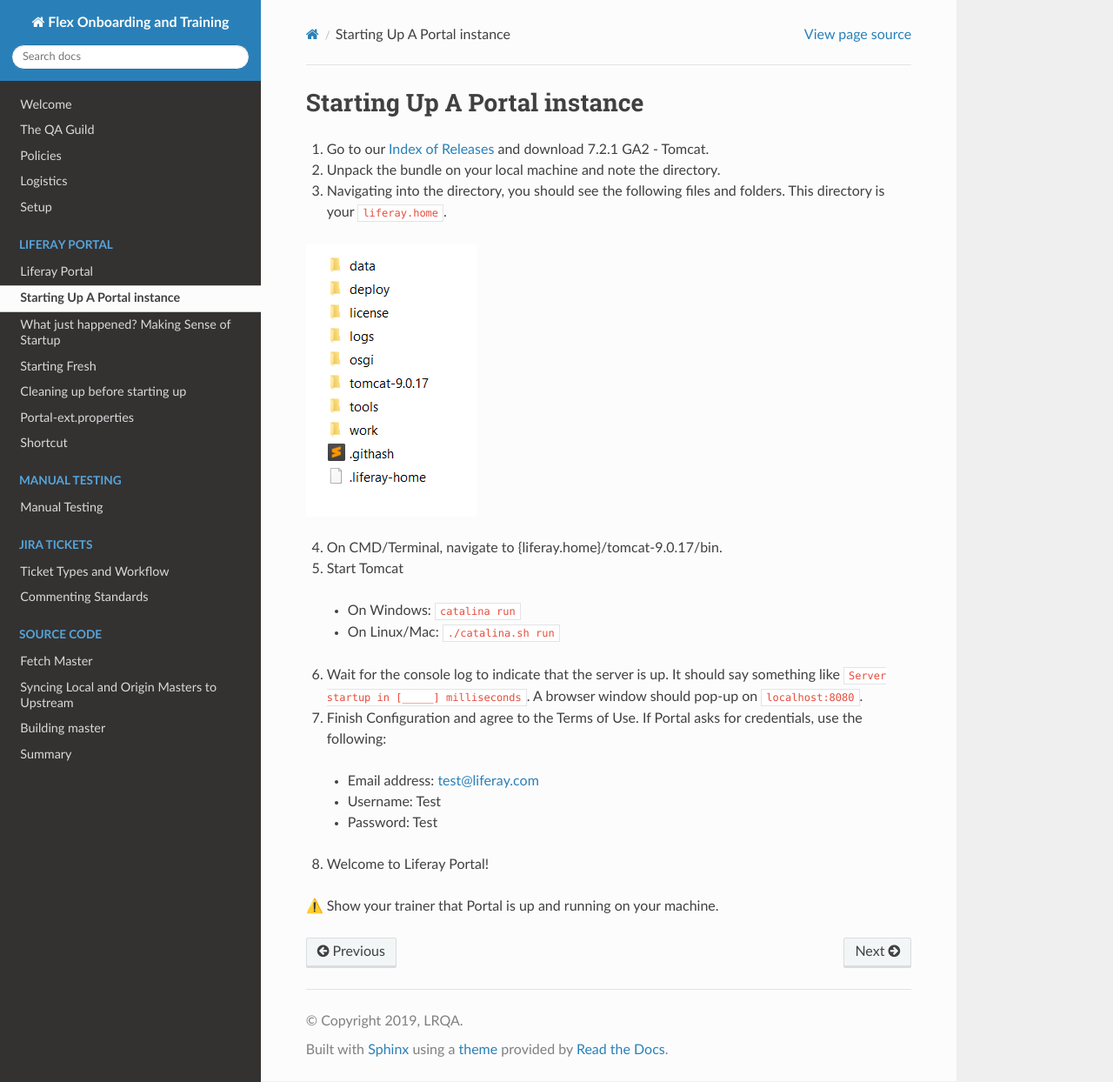
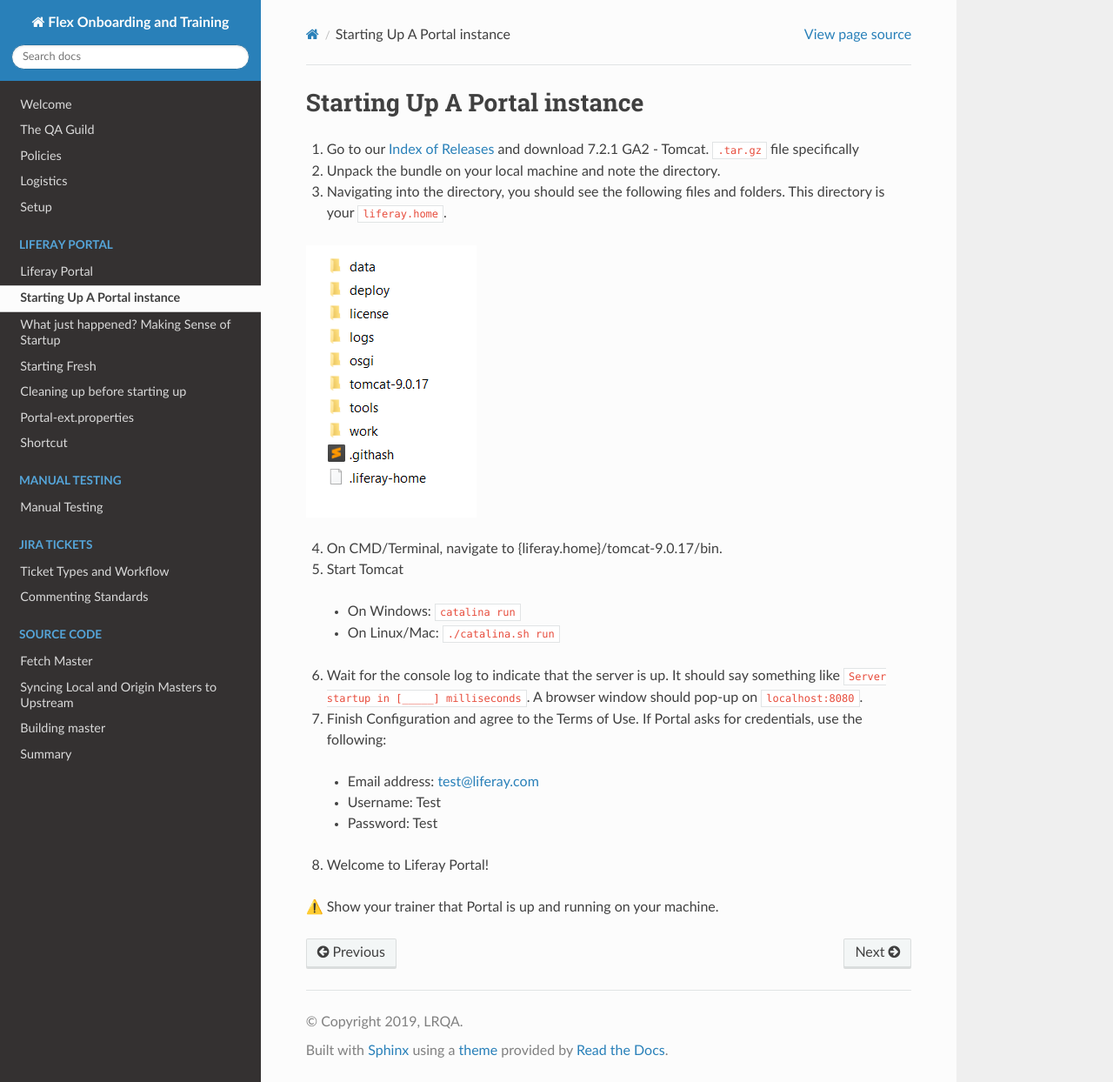
Before and after one commit to nikki-pru/flex-training, a Sphinx documentation site: the page built from docs/portal/starting-portal.rst, in a window 1280 px wide and 1244 px high. Shown: the whole window at 87% size. Built offline with Sphinx 7.4.7 and the Read the Docs theme 2.0.0, drawn with Linux system fonts in a browser that asks for light colours.

Commit message:
LRQA-62604 Add ".tar.gz" specifically for new testers

```diff
--- a/docs/portal/starting-portal.rst
+++ b/docs/portal/starting-portal.rst
@@ -1,7 +1,7 @@
 Starting Up A Portal instance
 ==============================
 
-1. Go to our `Index of Releases`_ and download 7.2.1 GA2 - Tomcat.
+1. Go to our `Index of Releases`_ and download 7.2.1 GA2 - Tomcat. ``.tar.gz`` file specifically
 2. Unpack the bundle on your local machine and note the directory.
 3. Navigating into the directory, you should see the following files and folders. This directory is your ``liferay.home``.
 
```
